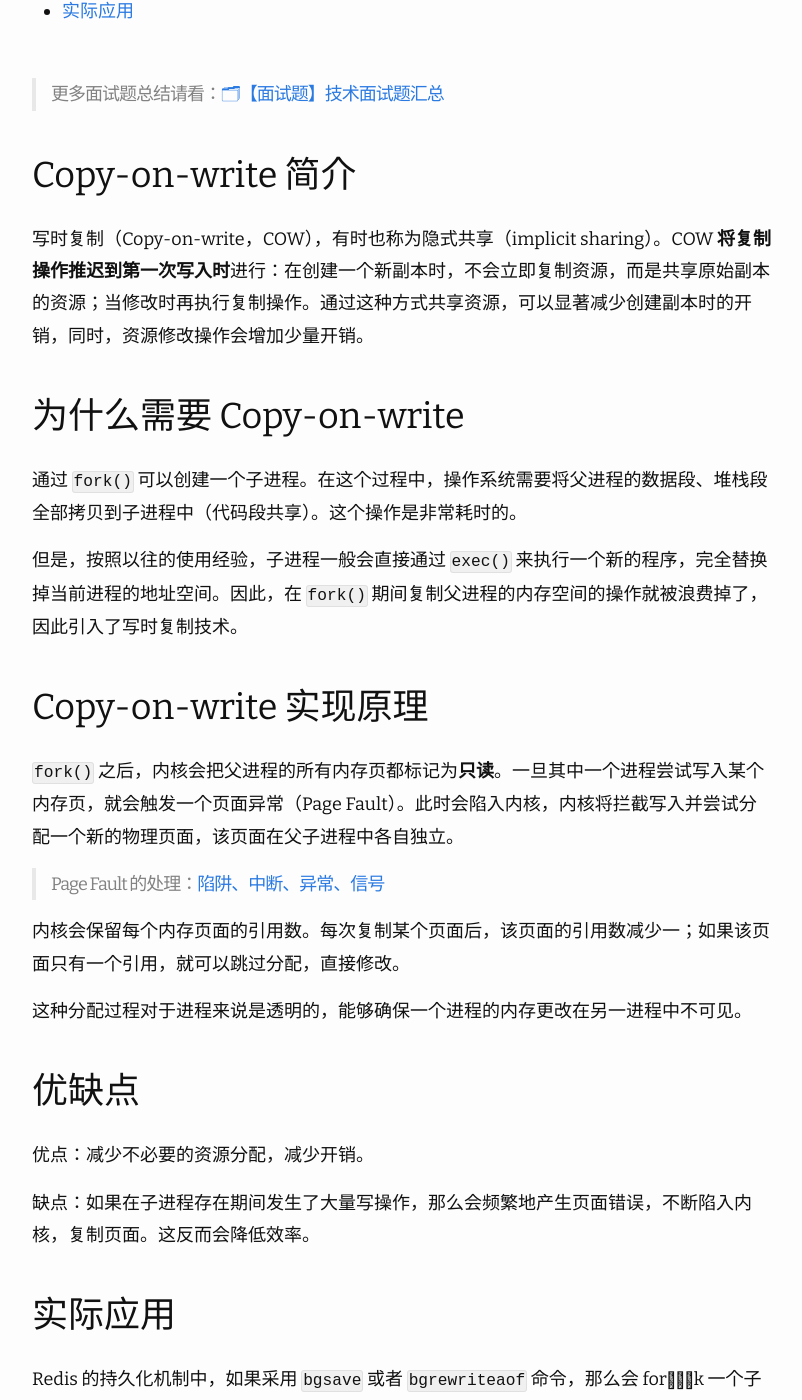
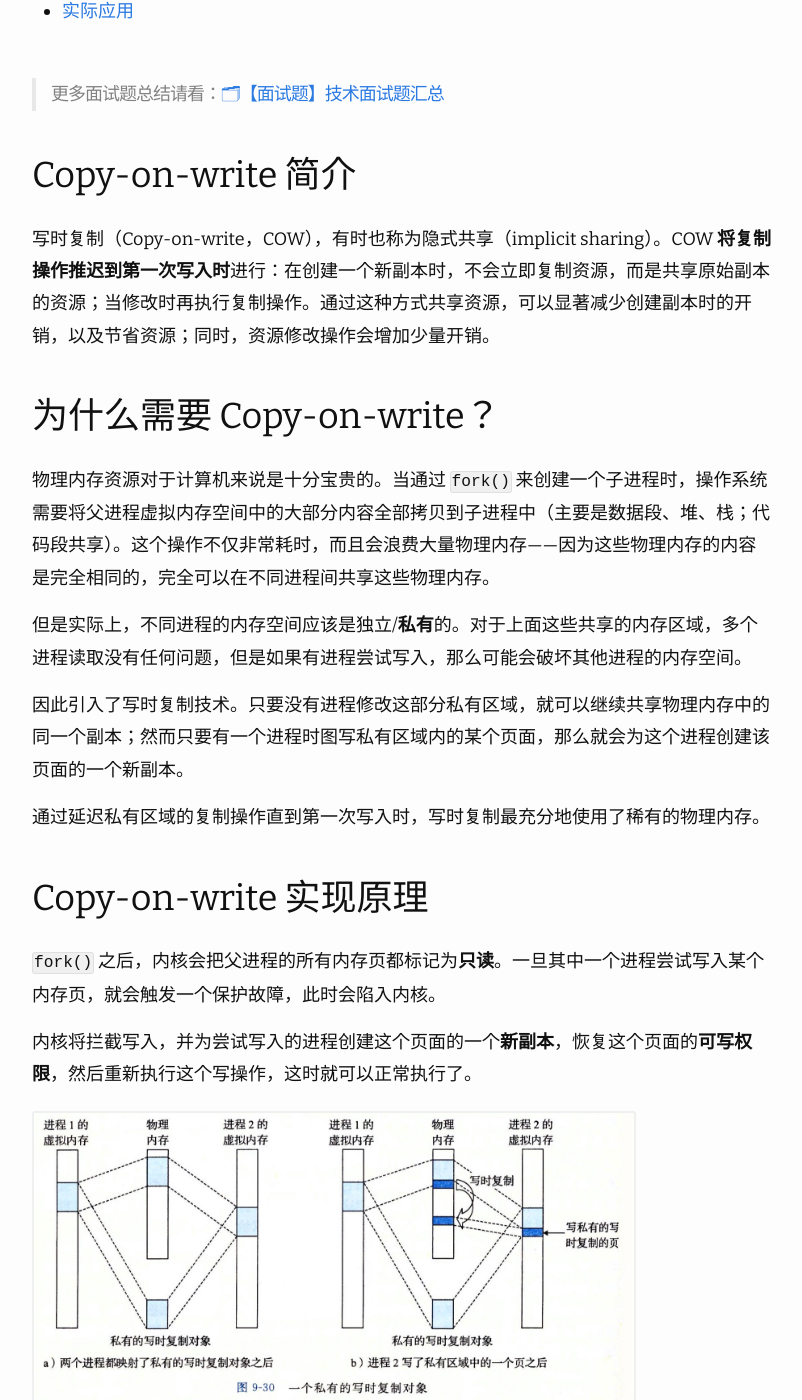
Before and after one commit to imageslr/blog, a Jekyll site: the page built from _posts/2020-09-06-copy-on-write.md, in a window 1280 px wide and 1400 px high, scrolled down 353 px. Shown: the whole window, without its empty margins (238-1040 px from the left). Built offline with Jekyll 4.4.1, drawn with Linux system fonts in a browser that asks for light colours; nearby versions of some CDN libraries; comment, search, counter and statistics services are not loaded; some of the changed text lies outside the part shown.

Commit message:
update post

```diff
--- a/_posts/2020-09-06-copy-on-write.md
+++ b/_posts/2020-09-06-copy-on-write.md
@@ -7,23 +7,31 @@ date: 2020/9/6 15:00
 > 更多面试题总结请看：[🗂【面试题】技术面试题汇总]({%post_url 2020-07-08-tech-interview%})
 
 ## Copy-on-write 简介
-写时复制（Copy-on-write，COW），有时也称为隐式共享（implicit sharing）。COW **将复制操作推迟到第一次写入时**进行：在创建一个新副本时，不会立即复制资源，而是共享原始副本的资源；当修改时再执行复制操作。通过这种方式共享资源，可以显著减少创建副本时的开销，同时，资源修改操作会增加少量开销。
+写时复制（Copy-on-write，COW），有时也称为隐式共享（implicit sharing）。COW **将复制操作推迟到第一次写入时**进行：在创建一个新副本时，不会立即复制资源，而是共享原始副本的资源；当修改时再执行复制操作。通过这种方式共享资源，可以显著减少创建副本时的开销，以及节省资源；同时，资源修改操作会增加少量开销。
 
-## 为什么需要 Copy-on-write
-通过 `fork()` 可以创建一个子进程。在这个过程中，操作系统需要将父进程的数据段、堆栈段全部拷贝到子进程中（代码段共享）。这个操作是非常耗时的。
+## 为什么需要 Copy-on-write？
+物理内存资源对于计算机来说是十分宝贵的。当通过 `fork()` 来创建一个子进程时，操作系统需要将父进程虚拟内存空间中的大部分内容全部拷贝到子进程中（主要是数据段、堆、栈；代码段共享）。这个操作不仅非常耗时，而且会浪费大量物理内存——因为这些物理内存的内容是完全相同的，完全可以在不同进程间共享这些物理内存。
 
-但是，按照以往的使用经验，子进程一般会直接通过 `exec()` 来执行一个新的程序，完全替换掉当前进程的地址空间。因此，在 `fork()` 期间复制父进程的内存空间的操作就被浪费掉了，因此引入了写时复制技术。
+但是实际上，不同进程的内存空间应该是独立/**私有**的。对于上面这些共享的内存区域，多个进程读取没有任何问题，但是如果有进程尝试写入，那么可能会破坏其他进程的内存空间。
+
+因此引入了写时复制技术。只要没有进程修改这部分私有区域，就可以继续共享物理内存中的同一个副本；然而只要有一个进程时图写私有区域内的某个页面，那么就会为这个进程创建该页面的一个新副本。
+
+通过延迟私有区域的复制操作直到第一次写入时，写时复制最充分地使用了稀有的物理内存。
 
 ## Copy-on-write 实现原理
-`fork()` 之后，内核会把父进程的所有内存页都标记为**只读**。一旦其中一个进程尝试写入某个内存页，就会触发一个页面异常（Page Fault）。此时会陷入内核，内核将拦截写入并尝试分配一个新的物理页面，该页面在父子进程中各自独立。
-> Page Fault 的处理：[陷阱、中断、异常、信号]({% post_url 2020-07-10-trap-interrupt-exception%})
+`fork()` 之后，内核会把父进程的所有内存页都标记为**只读**。一旦其中一个进程尝试写入某个内存页，就会触发一个保护故障，此时会陷入内核。
+
+内核将拦截写入，并为尝试写入的进程创建这个页面的一个**新副本**，恢复这个页面的**可写权限**，然后重新执行这个写操作，这时就可以正常执行了。
+
+![](/media/16050133758633.jpg){: width="600px" }
+
 
 内核会保留每个内存页面的引用数。每次复制某个页面后，该页面的引用数减少一；如果该页面只有一个引用，就可以跳过分配，直接修改。
 
 这种分配过程对于进程来说是透明的，能够确保一个进程的内存更改在另一进程中不可见。
 
 ## 优缺点
-优点：减少不必要的资源分配，减少开销。
+优点：减少不必要的资源分配，节省宝贵的物理内存。
 
 缺点：如果在子进程存在期间发生了大量写操作，那么会频繁地产生页面错误，不断陷入内核，复制页面。这反而会降低效率。
 
```
Also changed, not shown: media/16050133758633.jpg (added).
